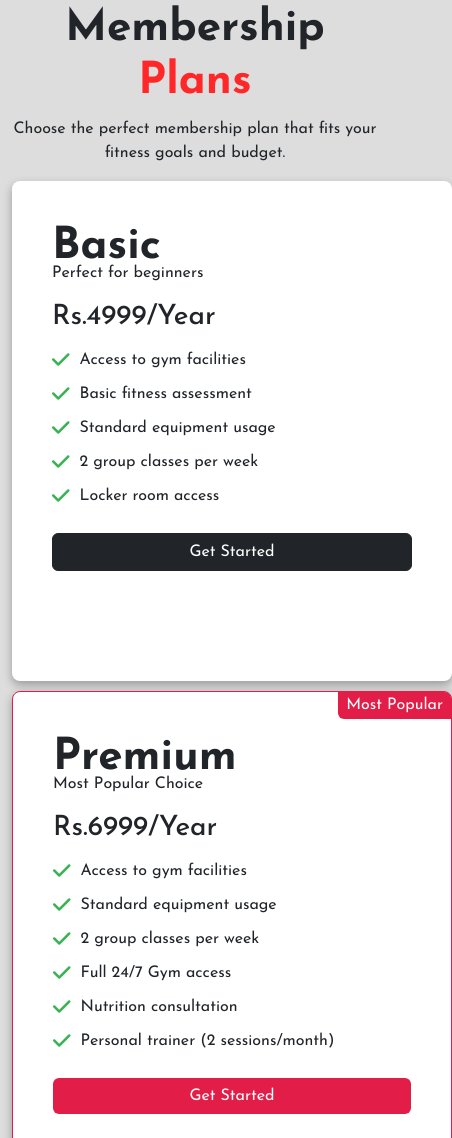
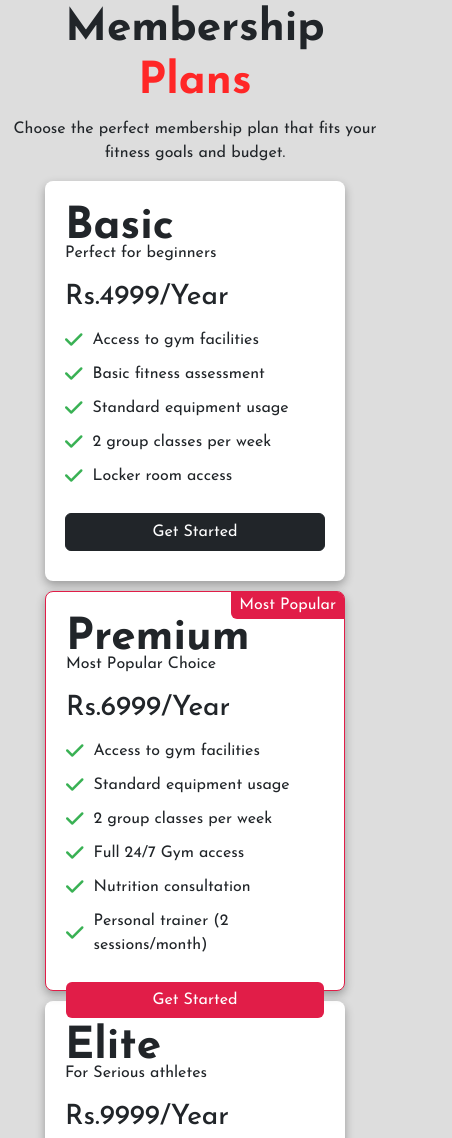
Before and after one commit to vinayak0535/zenfit, a plain HTML site: page index.html in a window 390 px wide. Shown: the part 7176-8314 px from the top of the page, 452 px wide, since content can reach past the window. Drawn offline with nearby package versions, Linux system fonts and the light colour scheme.

Commit message:
Update style.css

```diff
--- a/style.css
+++ b/style.css
@@ -273,6 +273,10 @@ footer.nav-link{
     .plan{
         margin: auto;
         margin-top: 10px;
+          padding: 20px;
+        height: 400px;
+        width: 300px;
+
     }
 
        .right-img img{
@@ -286,8 +290,7 @@ footer.nav-link{
     }
 
         .card{
-        width: 18rem;
-
+        width:18rem;
     }
 
 
```
